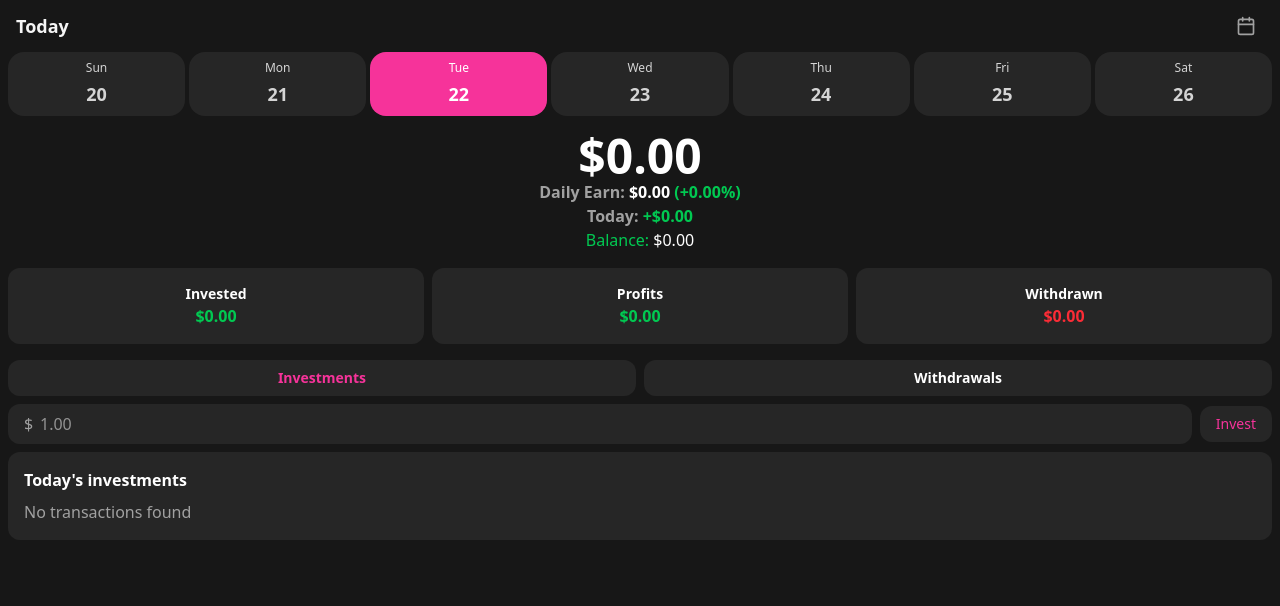
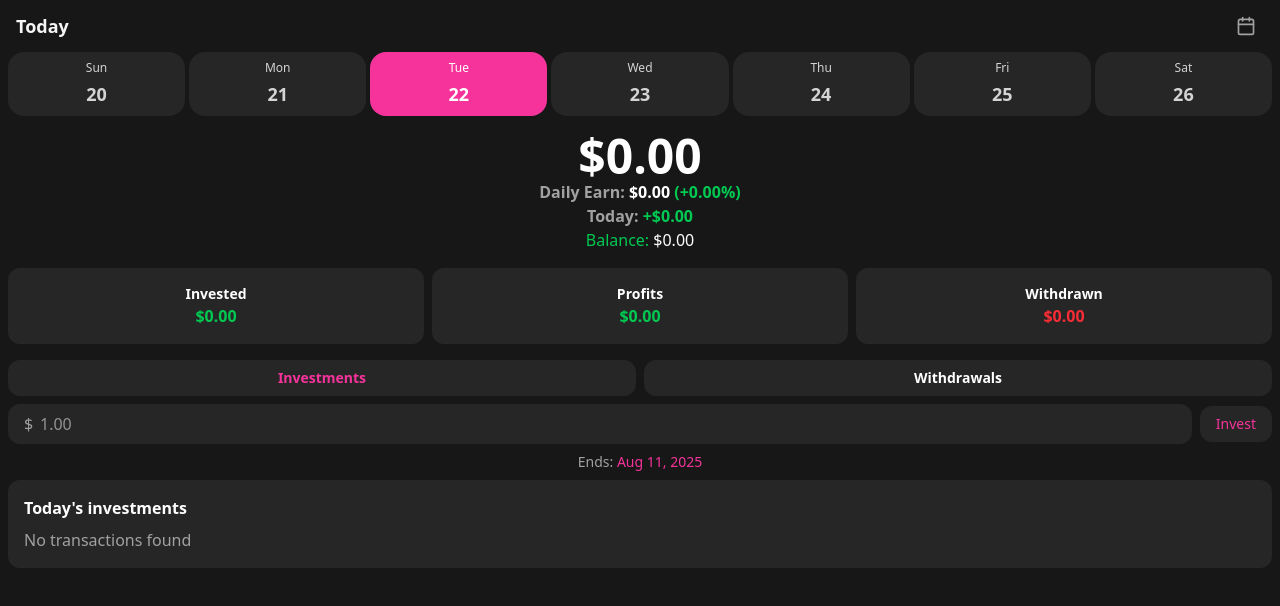
Before and after one commit to pwabucket/pwa-ai-earn, a React (Vite) app: page / in a window 1280 px wide. Shown: the top 606 px of the page. Built offline with nearby package versions, Linux system fonts and the light colour scheme.

Commit message:
Show end date of investments

```diff
--- a/src/App.jsx
+++ b/src/App.jsx
@@ -28,7 +28,11 @@ function App() {
         />
 
         {/* Day View */}
-        <DayView key={selectedDate} selectedDate={selectedDate} />
+        <DayView
+          key={selectedDate}
+          selectedDate={selectedDate}
+          onSelectDate={(date) => setSelectedDate(toLocalDateString(date))}
+        />
       </div>
 
       {showCalendar && (
--- a/src/components/DayView.jsx
+++ b/src/components/DayView.jsx
@@ -7,6 +7,7 @@ import Input from "./Input";
 import InvestmentEngine from "../lib/InvestmentEngine";
 import useAppStore from "../store/useAppStore";
 import { cn } from "../lib/utils";
+import { formatHeaderDate } from "../utils/dateUtils";
 
 const formatCurrency = (amount) => {
   return Intl.NumberFormat("en-US", {
@@ -169,7 +170,7 @@ const MetricsDisplay = ({ result }) => (
   </>
 );
 
-export default function DayView({ selectedDate }) {
+export default function DayView({ selectedDate, onSelectDate }) {
   const investments = useAppStore((state) => state.investments);
   const withdrawals = useAppStore((state) => state.withdrawals);
   const addInvestment = useAppStore((state) => state.addInvestment);
@@ -188,6 +189,12 @@ export default function DayView({ selectedDate }) {
   const result = useMemo(() => {
     return InvestmentEngine.calculateTp(selectedDate, investments, withdrawals);
   }, [selectedDate, investments, withdrawals]);
+
+  const endDate = useMemo(() => {
+    const date = new Date(selectedDate);
+    date.setDate(date.getDate() + InvestmentEngine.INVESTMENT_DURATION);
+    return date;
+  }, [selectedDate]);
 
   const [investmentAmount, setInvestmentAmount] = useState("");
   const [withdrawalAmount, setWithdrawalAmount] = useState(
@@ -258,6 +265,16 @@ export default function DayView({ selectedDate }) {
             <ActionButton onClick={handleInvest}>Invest</ActionButton>
           </InputSection>
 
+          <p className="text-center text-sm text-neutral-400">
+            Ends:{" "}
+            <button
+              onClick={() => onSelectDate(endDate)}
+              className="text-pink-500 cursor-pointer"
+            >
+              {formatHeaderDate(endDate)}
+            </button>
+          </p>
+
           <TransactionsList
             title="Today's investments"
             transactions={todayInvestments}
```
